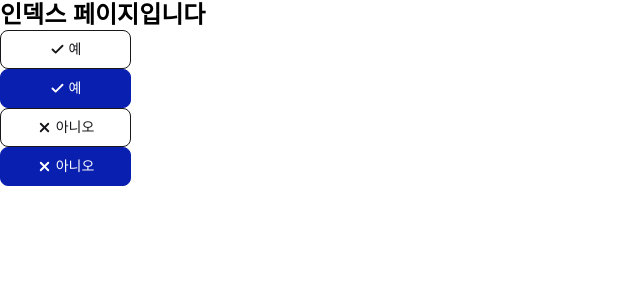
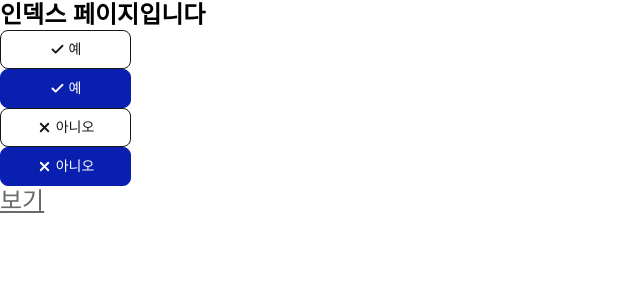
Before and after one commit to FRONTENDBOOTCAMP-13th/Final-11-Cutie, a Next.js app: page / in a window 1280 px wide. Shown: the top 300 px of the page, without its empty margins (0-640 px from the left). Built offline with nearby package versions, Linux system fonts and the light colour scheme.

Commit message:
💄 add function See

```diff
--- a/src/app/page.tsx
+++ b/src/app/page.tsx
@@ -1,4 +1,5 @@
 import { NoButtonblue, NoButtonWhite, YesButtonblue, YesButtonWhite } from '@components/button/SquareBtn';
+import { See } from '@components/common/etc';
 
 export default function Home() {
   return (
@@ -8,6 +9,7 @@ export default function Home() {
       <YesButtonblue />
       <NoButtonWhite />
       <NoButtonblue />
+      <See />
     </div>
   );
 }
--- a/src/components/common/etc.tsx
+++ b/src/components/common/etc.tsx
@@ -59,3 +59,8 @@ export function CreateProjectTitle() {
     </div>
   );
 }
+
+// 보기
+export function See() {
+  return <span className="underline normal-24 text-[#6A6A6A] hover:text-font-900">보기</span>;
+}
```
